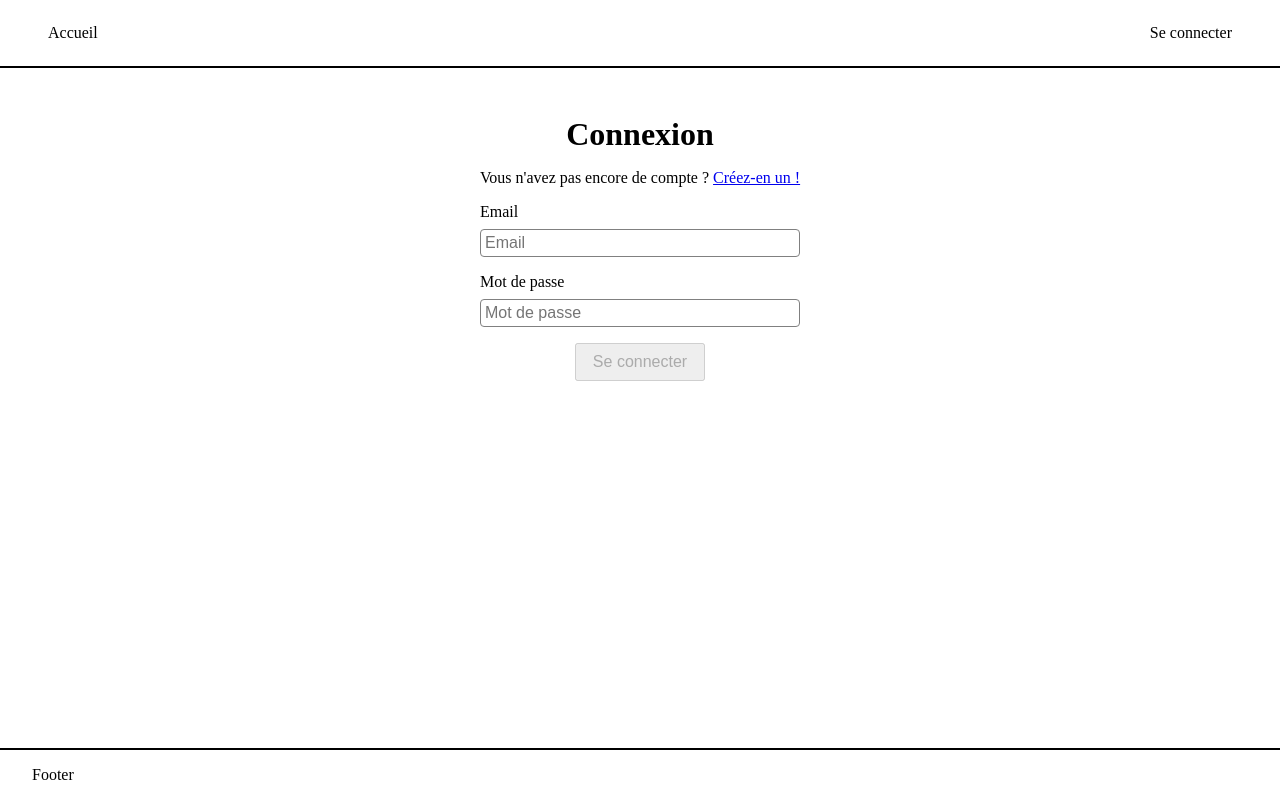
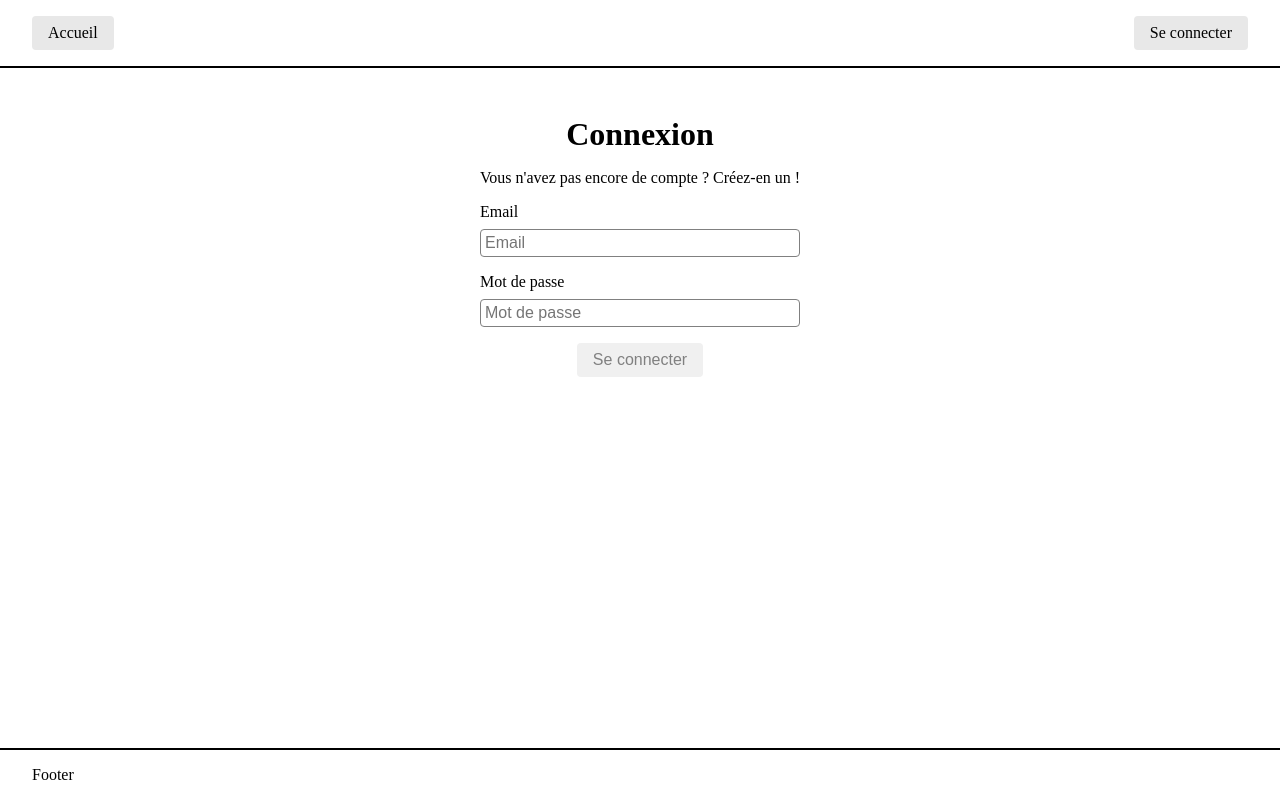
Before and after one commit to jocooper2018/mini-blog, a React app in the folder frontend/: page /login in a window 1280 px wide. Built offline with nearby package versions, Linux system fonts and the light colour scheme; no server answers; the HTML template or start-up script is replaced by a standard one.

Commit message:
fix: Standardized button styles

```diff
--- a/frontend/src/Components/Header/index.css
+++ b/frontend/src/Components/Header/index.css
@@ -17,15 +17,5 @@ header > nav > ul {
   margin: 0;
   padding: 0;
   list-style: none;
+  gap: 1rem;
 }
-
-header a {
-    display: block;
-    text-decoration: none;
-    padding: 0.5rem 1rem;
-    color: black;
-}
-
-header a:hover {
-    background-color: #e0e0e0;
-}
--- a/frontend/src/Components/Header/index.tsx
+++ b/frontend/src/Components/Header/index.tsx
@@ -11,22 +11,30 @@ export default function Header(props: HeaderProps) {
   return (
     <header>
       <nav>
-        <Link to="/">Accueil</Link>
+        <Link to="/" className="button">
+          Accueil
+        </Link>
       </nav>
       <nav>
         <ul>
           {props.loggedUser && isUser(props.loggedUser) ? (
             <>
               <li>
-                <Link to="/create">+ Créer</Link>
+                <Link to="/create" className="button">
+                  + Créer
+                </Link>
               </li>
               <li>
-                <Link to={`/user/${props.loggedUser.id}`}>Mon compte</Link>
+                <Link to={`/user/${props.loggedUser.id}`} className="button">
+                  Mon compte
+                </Link>
               </li>
             </>
           ) : (
             <li>
-              <Link to="/login">Se connecter</Link>
+              <Link to="/login" className="button">
+                Se connecter
+              </Link>
             </li>
           )}
         </ul>
--- a/frontend/src/Components/Input/index.css
+++ b/frontend/src/Components/Input/index.css
@@ -18,7 +18,8 @@
 }
 
 .input.error input {
-  border-color: red;
+  color: var(--text-error-color);
+  border-color: var(--text-error-color);
 }
 
 .input.error .error-message {
--- a/frontend/src/Components/Post/index.css
+++ b/frontend/src/Components/Post/index.css
@@ -19,15 +19,6 @@
   margin: 0;
 }
 
-.post a {
-  color: black;
-  text-decoration: none;
-}
-
-.post a:hover {
-  text-decoration: underline;
-}
-
 .post p {
   overflow-wrap: break-word;
   text-align: justify;
--- a/frontend/src/Components/Post/index.tsx
+++ b/frontend/src/Components/Post/index.tsx
@@ -40,7 +40,7 @@ export default function Post(props: PostProps) {
           {props.link ? <Link to={`/post/${id}`}>{title}</Link> : <>{title}</>}
         </h2>
         {!props.link && props.myPost ? (
-          <Link to={`/post/${id}/update`}>Modifier le post</Link>
+          <Link to={`/post/${id}/update`} className='button'>Modifier le post</Link>
         ) : null}
       </div>
       <div>
--- a/frontend/src/Pages/EditPostPage/index.css
+++ b/frontend/src/Pages/EditPostPage/index.css
@@ -9,7 +9,3 @@
   color: black;
   text-decoration: none;
 }
-
-.edit-post-page a:hover {
-  text-decoration: underline;
-}
--- a/frontend/src/Pages/EditPostPage/index.tsx
+++ b/frontend/src/Pages/EditPostPage/index.tsx
@@ -55,7 +55,7 @@ export default function EditPostPage(props: EditPostPageProps) {
     <main className="edit-post-page">
       <div>
         <h1>Modifier le post</h1>
-        <Link to={`/post/${postId}`}>Annuler</Link>
+        <Link to={`/post/${postId}`} className='button'>Annuler</Link>
       </div>
       <PostEditor
         type="update"
--- a/frontend/src/index.css
+++ b/frontend/src/index.css
@@ -1,3 +1,15 @@
+:root {
+  --button-background-color: #e8e8e8;
+  --button-hover-background-color: #d0d0d0;
+  --button-disabled-background-color: #f0f0f0;
+  --button-disabled-color: #808080;
+  --delete-button-background-color: #ffc0c0;
+  --delete-button-color: #800000;
+  --delete-button-hover-background-color: #ffa0a0;
+  --delete-button-hover-color: #630000;
+  --text-error-color: #ee0000;
+}
+
 body {
   margin: 0;
 }
@@ -15,24 +27,60 @@ main {
   max-width: 90vw;
 }
 
-label, input {
+label,
+input {
   font-size: 1rem;
 }
 
-button {
+a {
+  text-decoration: none;
+  color: black;
+}
+
+a:hover {
+  text-decoration: underline;
+}
+
+button,
+.button {
   display: block;
   padding: 0.5rem 1rem;
   font-size: 1rem;
+  text-decoration: none;
+  border: none;
+  border-radius: 0.25rem;
 }
 
-button:enabled {
+button:enabled,
+.button {
+  background-color: var(--button-background-color);
   cursor: pointer;
+}
+
+button:enabled:hover,
+.button:hover {
+  text-decoration: none;
+  background-color: var(--button-hover-background-color);
 }
 
 button:disabled {
   cursor: not-allowed;
+  background-color: var(--button-disabled-background-color);
+  color: var(--button-disabled-color);
+}
+
+button:enabled.delete,
+.button.delete {
+  background-color: var(--delete-button-background-color);
+  color: var(--delete-button-color);
+}
+
+button:enabled.delete:hover,
+.button.delete:hover {
+  background-color: var(--delete-button-hover-background-color);
+  color: var(--delete-button-hover-color);
 }
 
 .error-message {
-  color: red;
+  color: var(--text-error-color);
 }
```
